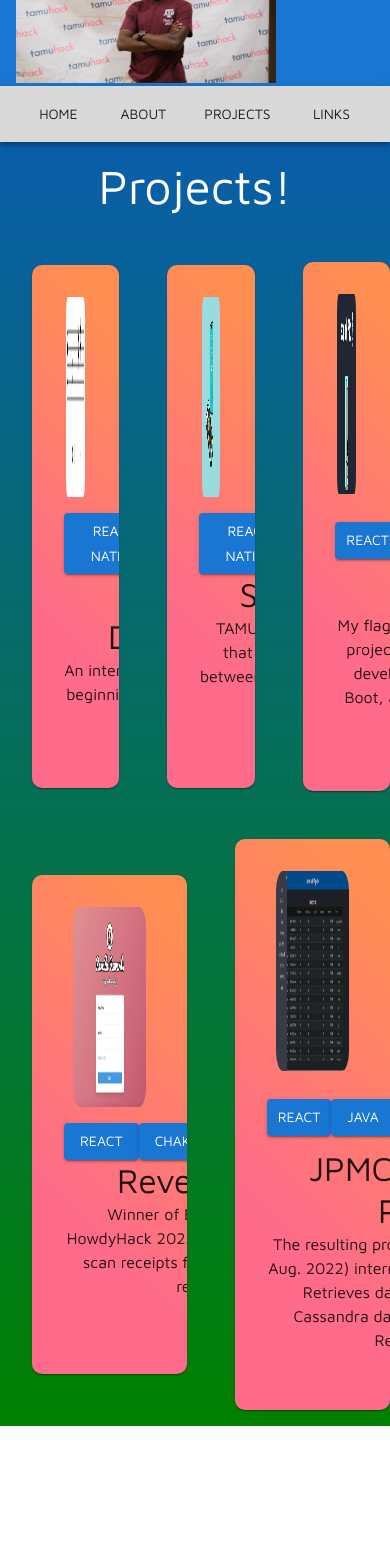
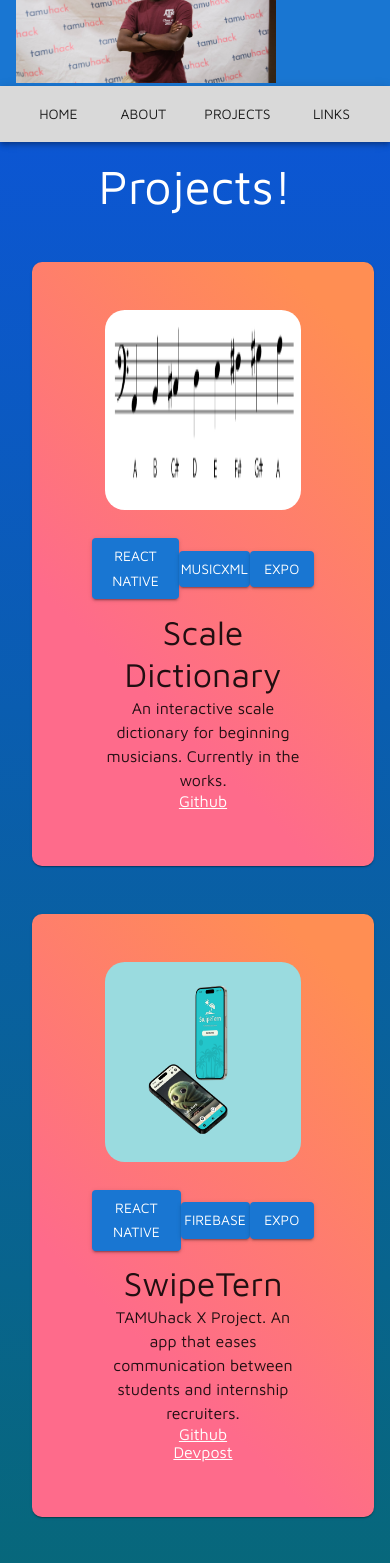
Before and after one commit to obinnanprogrammed/Website, a React (Create React App) app: page /projects in a window 390 px wide. Shown: the part 432-1995 px from the top of the page. Before the commit the page ends 1858 px from the top, so only its background shows below. Built offline with nearby package versions, Linux system fonts and the light colour scheme.

Commit message:
fixed issues with ProjectComp on mobile

```diff
--- a/src/components/ProjectComp.js
+++ b/src/components/ProjectComp.js
@@ -6,16 +6,16 @@ function ProjectComp({ image, title, description, links, techStack }) {
     return (
         <Card mr={2} sx={{ backgroundColor: 'white', backgroundImage: 'linear-gradient(45deg, #FE6B8B 30%, #FF8E53 90%)', margin: '16px', padding: '16px', borderRadius: '10px' }}>
             <CardContent>
-                <Box sx={{ display: 'flex', flexDirection: 'column', alignItems: 'flex-start', gap: '16px' }}>
+                <Box sx={{ display: 'flex', flexDirection: 'column', alignItems: 'center', gap: '16px', padding: '16px' }}>
                     {image && <img src={image} alt={title} style={{ display: "block", marginLeft: "auto", marginRight: "auto", width: '80%', height: '200px', borderRadius: '10%' }} />}
                     <Box sx={{ display: 'flex', flexDirection: 'column' }}>
-                        <Box sx={{ display: 'flex', flexDirection: 'row', alignItems: 'center', justifyContent: 'center' }}>
+                        <Box sx={{ display: 'flex', flexDirection: 'row', alignItems: 'center', justifyContent: 'center', padding: '5%' }}>
                             {techStack.map((framework, index) => (
                                 <Button key={index} variant="contained">{framework}</Button>
                             ))}
                         </Box>
                         {title && <Typography variant="h4" style={{ textAlign: "center" }}>{title}</Typography>}
-                        {description && <Typography variant="body1" style={{ textAlign: "center" }}>{description}</Typography>}
+                        {description && <Typography variant="body1" style={{ position: 'relative', textAlign: "center", marginLeft: '10%', marginRight: '10%' }}>{description}</Typography>}
                         {links && (
                         <Box sx={{ display: 'flex', flexDirection: 'column' }}>
                             {links.map((link, index) => (
--- a/src/components/Projects.js
+++ b/src/components/Projects.js
@@ -41,30 +41,30 @@ function Projects() {
         <>
             <Header />
             <Typography m={2} style={{ color: "white", textAlign: "center" }} variant="h3">Projects!</Typography>
-            <Grid container justifyContent="space-around" alignItems="center" spacing={2} style={{ margin: '0 auto', maxWidth: '1300px' }}>
-                <Grid item xs={4}>
+            <Grid container justifyContent="space-around" alignItems="center" spacing={2} style={{ margin: '0 auto', maxWidth: '100%' }}>
+                <Grid item lg={4} md={6} xs={12}>
                     <ProjectComp image={scaleDict} title="Scale Dictionary"
                     description="An interactive scale dictionary for beginning musicians. Currently in the works."
                     links={projLinks.scaleDictionary} techStack={projStacks.scaleDictionary} />
                 </Grid>
-                <Grid item xs={4}>
+                <Grid item lg={4} md={6} xs={12}>
                     <ProjectComp image={swipeTern} title="SwipeTern"
                     description="TAMUhack X Project. An app that eases communication between students
                     and internship recruiters." links={projLinks.swipeTern} techStack={projStacks.swipeTern}/>
                 </Grid>
-                <Grid item xs={4}>
+                <Grid item lg={4} md={6} xs={12}>
                     <ProjectComp image={npcroom} title="NPCRoom"
                     description="My flagship Aggie Coding Club Project. This project teaches team members
                     full stack development using React, Java, Spring Boot, and MongoDB by creating a simple,
                     but evolving NPC chat room." links={projLinks.npcroom} techStack={projStacks.npcroom}/>
                 </Grid>
-                <Grid item xs={6}>
+                <Grid item lg={6} md={6} xs={12}>
                     <ProjectComp image={revRewards} title="Reveille Rewards"
                     description="Winner of Best Small Business Hack at HowdyHack 2023. A web app that allows
                     users to scan receipts from small businesses and earn redeemable tokens."
                     links={projLinks.revRewards} techStack={projStacks.revRewards}/>
                 </Grid>
-                <Grid item xs={6}>
+                <Grid item lg={6} md={12} xs={12}>
                     <ProjectComp image={jpmcInternship} title="JPMC Internship Project"
                     description="The resulting project from a summer (June-Aug. 2022) internship with
                     JP Morgan Chase. Retrieves data stored on an Apache Cassandra database and displays it
```
